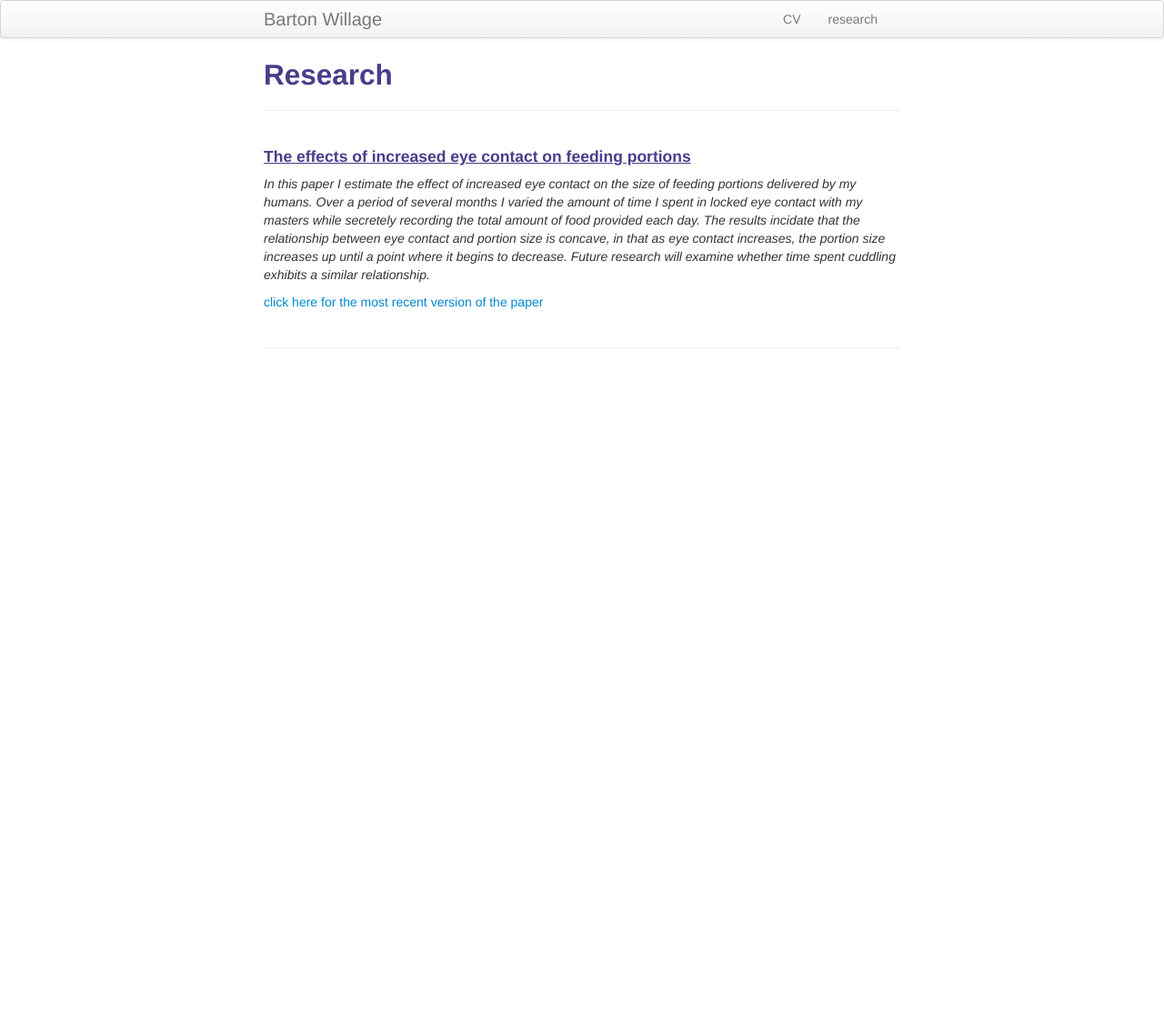
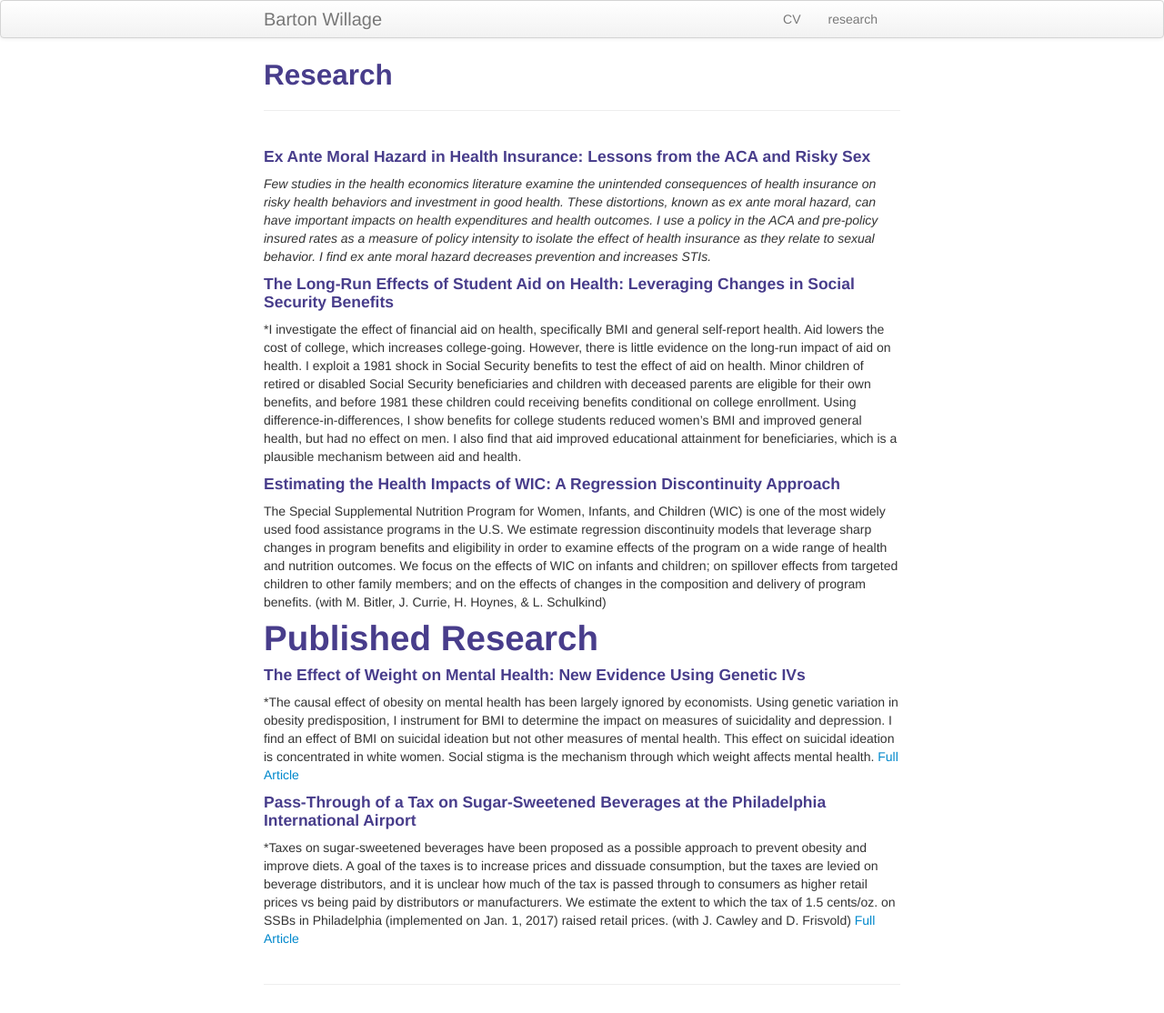
Before and after one commit to bjwillage/bjwillage.github.io, a Jekyll site: the page built from pages/research.md, in a window 1280 px wide. Shown: the whole page at 91% size. Built offline with Jekyll 4.4.1, drawn with Linux system fonts in a browser that asks for light colours; before the commit the page ends 900 px from its top, so only the background shows below that.

Commit message:
Update research.md

```diff
--- a/pages/research.md
+++ b/pages/research.md
@@ -1,15 +1,39 @@
 ---
 layout: page
 title: Research
-description: Blue Ham's research
+description: Barton Willage's research
 ---
 
 
 
-#### <u>The effects of increased eye contact on feeding portions</u>
-*In this paper I estimate the effect of increased eye contact on the size of feeding portions delivered by my humans. Over a period of several months I varied the amount of time I spent in locked eye contact with my masters while secretely recording the total amount of food provided each day. The results incidate that the relationship between eye contact and portion size is concave, in that as eye contact increases, the portion size increases up until a point where it begins to decrease. Future research will examine whether time spent cuddling exhibits a similar relationship.*
+#### Ex Ante Moral Hazard in Health Insurance: Lessons from the ACA and Risky Sex
+*Few studies in the health economics literature examine the unintended consequences of health insurance on risky health behaviors and investment in good health. These distortions, known as ex ante moral hazard, can have important impacts on health expenditures and health outcomes. I use a policy in the ACA and pre-policy insured rates as a measure of policy intensity to isolate the effect of health insurance as they relate to sexual behavior. I find ex ante moral hazard decreases prevention and increases STIs.*
 
-[click here for the most recent version of the paper]({{ BASE_PATH}}/pages/working_papers/sample-working-paper.pdf)
+#### The Long-Run Effects of Student Aid on Health: Leveraging Changes in Social Security Benefits
+*I investigate the effect of financial aid on health, specifically BMI and general self-report health. Aid lowers the cost of college, which increases college-going. However, there is little evidence on the long-run impact of aid on health. I exploit a 1981 shock in Social Security benefits to test the effect of aid on health. Minor children of retired or disabled Social Security beneficiaries and children with deceased parents are eligible for their own benefits, and before 1981 these children could receiving benefits conditional on college enrollment. Using difference-in-differences, I show benefits for college students reduced women’s BMI and improved general health, but had no effect on men. I also find that aid improved educational attainment for beneficiaries, which is a plausible mechanism between aid and health.
+
+#### Estimating the Health Impacts of WIC: A Regression Discontinuity Approach
+The Special Supplemental Nutrition Program for Women, Infants, and Children (WIC) is one of the most widely used food assistance programs in the U.S. We estimate regression discontinuity models that leverage sharp changes in program benefits and eligibility in order to examine effects of the program on a wide range of health and nutrition outcomes. We focus on the effects of WIC on infants and children; on spillover effects from targeted children to other family members; and on the effects of changes in the composition and delivery of program benefits.
+(with M. Bitler, J. Currie, H. Hoynes, & L. Schulkind)
+
+
+
+
+
+# Published Research
+
+#### The Effect of Weight on Mental Health: New Evidence Using Genetic IVs
+*The causal effect of obesity on mental health has been largely ignored by economists. Using genetic variation in obesity predisposition, I instrument for BMI to determine the impact on measures of suicidality and depression. I find an effect of BMI on suicidal ideation but not other measures of mental health. This effect on suicidal ideation is concentrated in white women. Social stigma is the mechanism through which weight affects mental health.
+[Full Article](https://www.sciencedirect.com/science/article/pii/S0167629617303223)
+
+#### Pass-Through of a Tax on Sugar-Sweetened Beverages at the Philadelphia International Airport
+*Taxes on sugar-sweetened beverages have been proposed as a possible approach to prevent obesity and improve diets. A goal of the taxes is to increase prices and dissuade consumption, but the taxes are levied on beverage distributors, and it is unclear how much of the tax is passed through to consumers as higher retail prices vs being paid by distributors or manufacturers. We estimate the extent to which the tax of 1.5 cents/oz. on SSBs in Philadelphia (implemented on Jan. 1, 2017) raised retail prices.
+(with J. Cawley and D. Frisvold)
+[Full Article](https://jamanetwork.com/journals/jama/fullarticle/2660167)
+
+
+
+<!--[click here for the most recent version of the paper]({{ BASE_PATH}}/pages/working_papers/sample-working-paper.pdf)
 
 
 <!-- Note: this is how to write a comment in HTML. Everything in here won't show up on your webpage.-->
```
